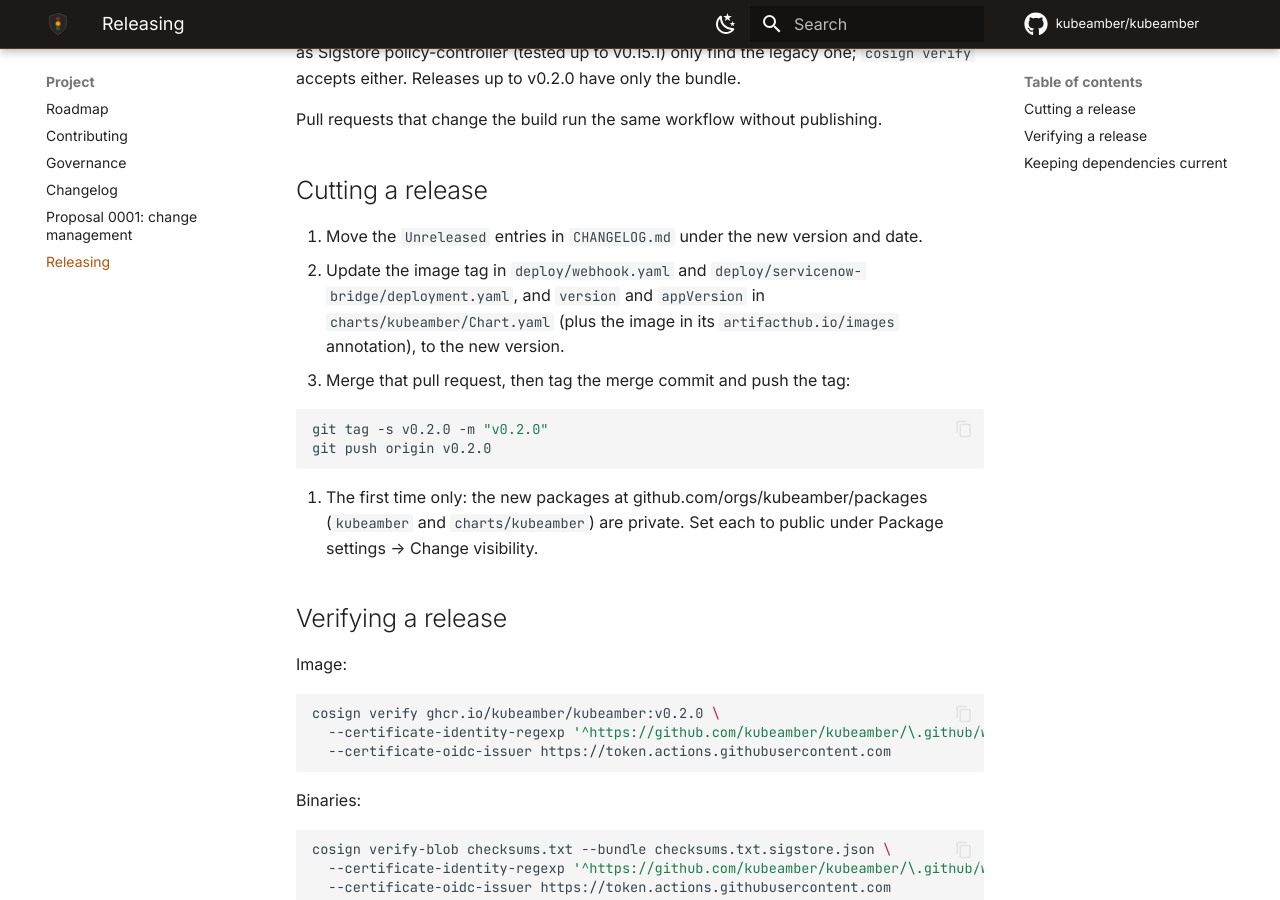
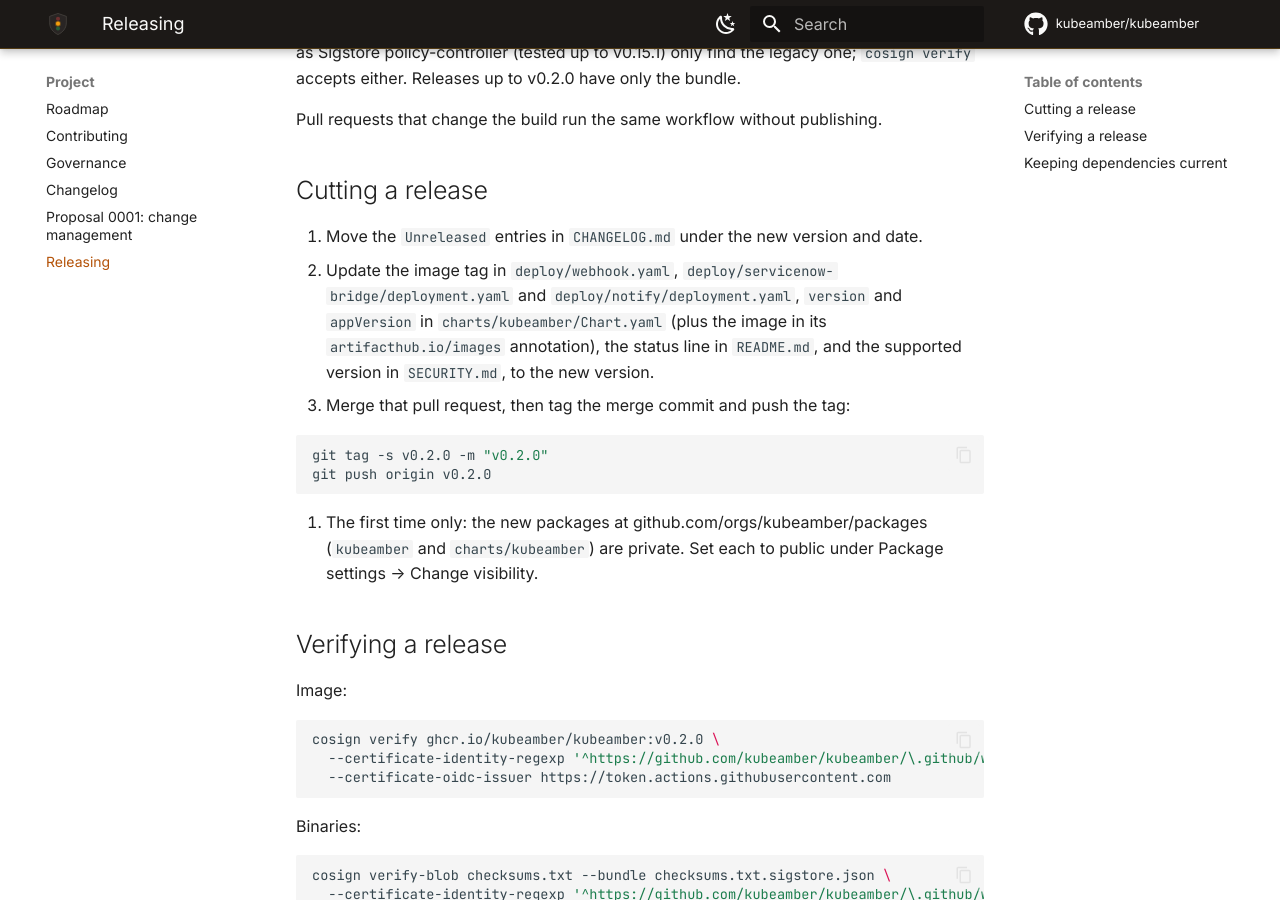
Before and after one commit to kubeamber/kubeamber, an MkDocs documentation site: the page built from docs/releasing.md, in a window 1280 px wide and 900 px high, scrolled down 519 px. Built offline with MkDocs 1.6.1 and Material for MkDocs 9.7.7, drawn with Linux system fonts in a browser that asks for light colours; comment, search, counter and statistics services are not loaded.

Commit message:
release: prepare v0.3.0
Move the Unreleased changes under 0.3.0, set the image tag, chart version and README status to v0.3.0, and mark 0.3.x as the supported version in SECURITY.md (it still said 0.1.x). docs/releasing.md now lists every file to update, including deploy/notify.

Signed-off-by: Sathpal-Singh <sathpal.gnec@gmail.com>

````diff
--- a/docs/releasing.md
+++ b/docs/releasing.md
@@ -25,10 +25,11 @@ publishing.
 
 1. Move the `Unreleased` entries in `CHANGELOG.md` under the new version and
    date.
-2. Update the image tag in `deploy/webhook.yaml` and
-   `deploy/servicenow-bridge/deployment.yaml`, and `version` and `appVersion`
-   in `charts/kubeamber/Chart.yaml` (plus the image in its
-   `artifacthub.io/images` annotation), to the new version.
+2. Update the image tag in `deploy/webhook.yaml`,
+   `deploy/servicenow-bridge/deployment.yaml` and `deploy/notify/deployment.yaml`,
+   `version` and `appVersion` in `charts/kubeamber/Chart.yaml` (plus the image
+   in its `artifacthub.io/images` annotation), the status line in `README.md`,
+   and the supported version in `SECURITY.md`, to the new version.
 3. Merge that pull request, then tag the merge commit and push the tag:
 
    ```sh
````
Also changed, not shown: CHANGELOG.md (+4 -1 lines), README.md (+1 -1 lines), SECURITY.md (+2 -2 lines), 4 other files.
